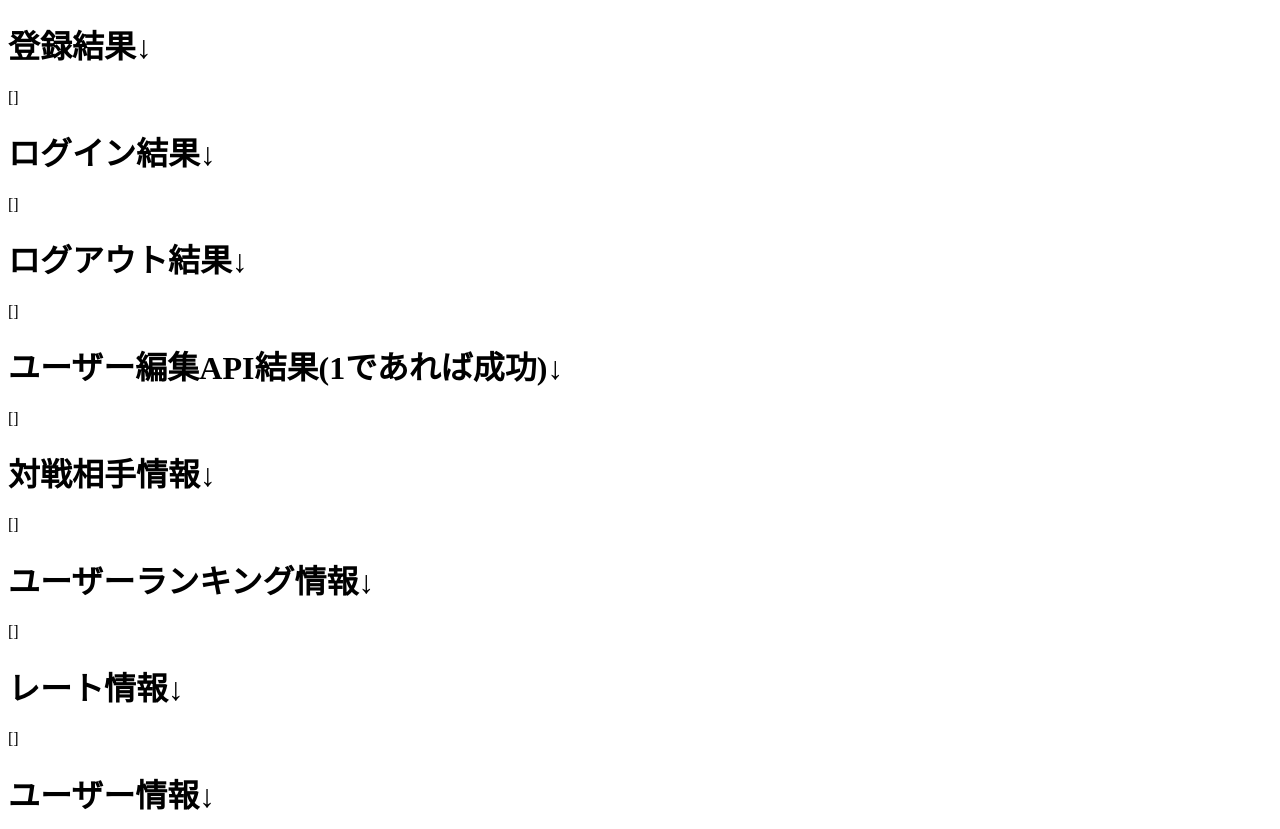
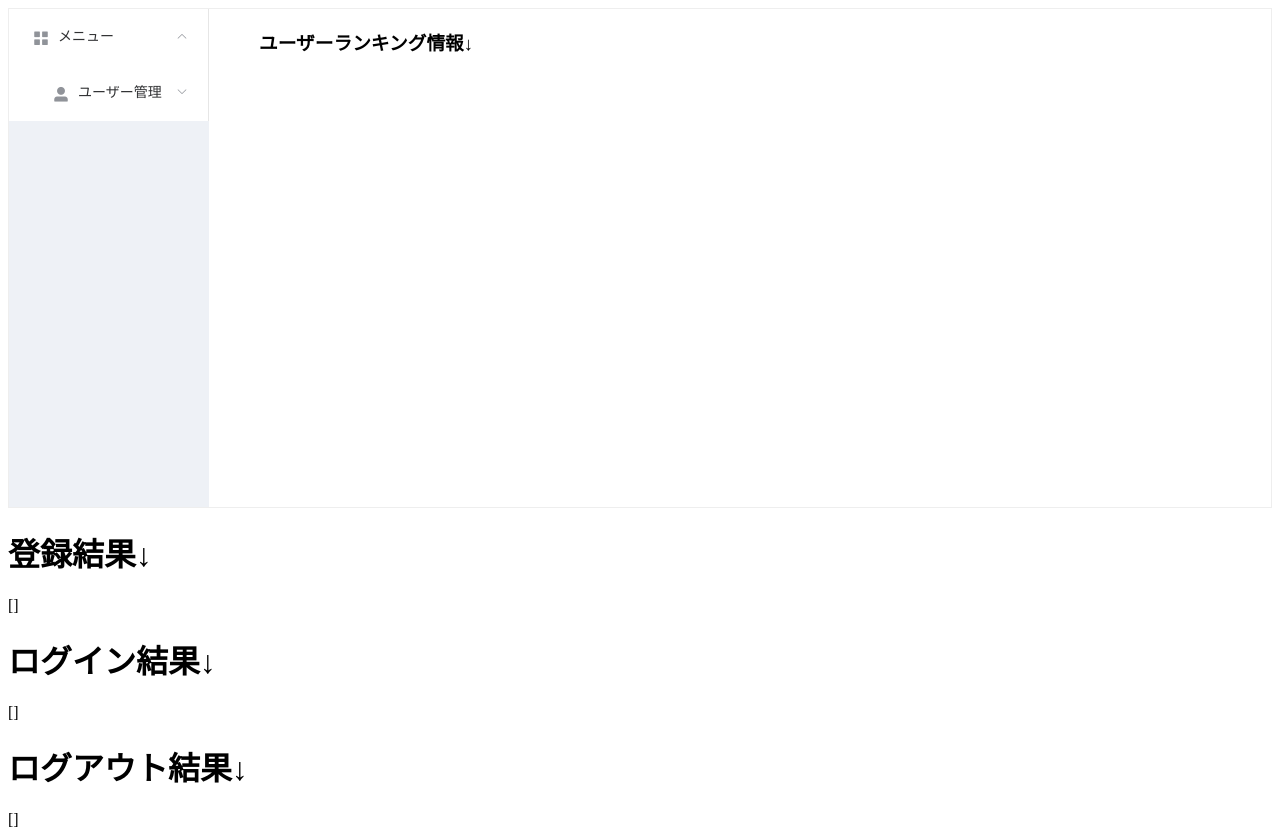
Before and after one commit to vcslabs/sma_app, a Vue app in the folder web/: page /users in a window 1280 px wide. Shown: the top 829 px of the page. Built offline with nearby package versions, Linux system fonts and the light colour scheme; no server answers.

Commit message:
feat: element-ui, User Component

```diff
--- a/web/package.json
+++ b/web/package.json
@@ -12,6 +12,7 @@
     "core-js": "^3.6.5",
     "element-ui": "^2.15.9",
     "express": "^4.17.1",
+    "through2": "^4.0.2",
     "vue": "^2.6.11",
     "vue-router": "^3.2.0",
     "vuex": "^3.4.0"
@@ -24,6 +25,7 @@
     "@vue/cli-service": "~4.5.0",
     "@vue/eslint-config-prettier": "^6.0.0",
     "babel-eslint": "^10.1.0",
+    "babel-plugin-component": "^1.1.1",
     "cors": "^2.8.5",
     "eslint": "^6.7.2",
     "eslint-plugin-prettier": "^3.1.3",
--- a/web/src/App.vue
+++ b/web/src/App.vue
@@ -1,5 +1,27 @@
 <template>
   <div class="app">
+    <el-container style="height: 500px; border: 1px solid #eee">
+      <el-aside width="200px" style="background-color: rgb(238, 241, 246)">
+        <el-menu :default-openeds="['1']">
+          <el-submenu index="1">
+            <template slot="title"><i class="el-icon-menu"></i>メニュー</template>
+            <el-submenu index="1-1">
+              <template slot="title"><i class="el-icon-user-solid"></i>ユーザー管理</template>
+              <el-menu-item><i class="el-icon-search"></i>
+                <router-link to="/users">ユーザー検索</router-link>
+              </el-menu-item>
+            </el-submenu>
+          </el-submenu>
+        </el-menu>
+      </el-aside>
+
+      <el-container>
+        <el-main>
+          <router-view></router-view>
+        </el-main>
+      </el-container>
+    </el-container>
+
     <h1>登録結果↓</h1>
     <p>{{ create }}</p>
     <h1>ログイン結果↓</h1>
@@ -121,3 +143,9 @@ export default {
   }
 }
 </script>
+
+<style scoped>
+.el-main {
+  padding: 0 50px;
+}
+</style>
--- a/web/src/main.js
+++ b/web/src/main.js
@@ -1,5 +1,6 @@
 import Vue from "vue";
-import ElementUI from "element-ui";
+import ElementUI from 'element-ui';
+import 'element-ui/lib/theme-chalk/index.css';
 import locale from "element-ui/lib/locale/lang/ja";
 import App from "./App.vue";
 import router from "./router";
--- a/web/src/router/index.js
+++ b/web/src/router/index.js
@@ -1,12 +1,16 @@
 import Vue from "vue";
 import VueRouter from "vue-router";
+import UserList from "@/views/UserList";
 
 Vue.use(VueRouter);
 
 export default new VueRouter({
   mode: "history",
-  base: process.env.BASE_URL,
   routes: [
+    {
+      path: '/users',
+      component: UserList,
+    },
   ]
 
 });
--- /dev/null
+++ b/web/src/views/UserList.vue
@@ -0,0 +1,31 @@
+<template>
+  <h1>ユーザーランキング情報↓</h1>
+</template>
+
+<script>
+import ElementUI from "element-ui";
+import locale from "element-ui/lib/locale/lang/ja";
+import Vue from "vue";
+
+Vue.use(ElementUI, { locale });
+
+export default {
+  data() {
+    return {
+      userRanking: 'userRanking',
+    };
+  }
+};
+</script>
+
+<style scoped>
+.el-header {
+  background-color: #B3C0D1;
+  color: #333;
+  line-height: 60px;
+}
+
+.el-aside {
+  color: #333;
+}
+</style>
```
Also changed, not shown: 1 other file (tests, documents, lock files or other folders).
